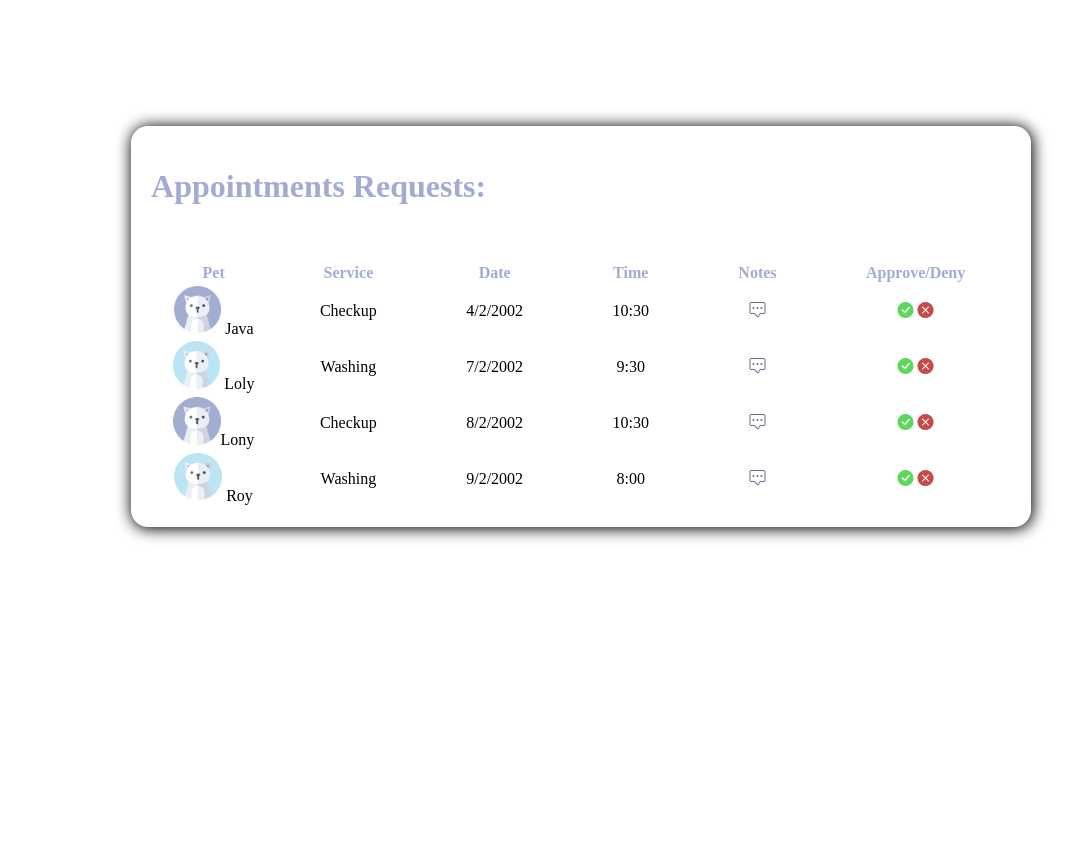
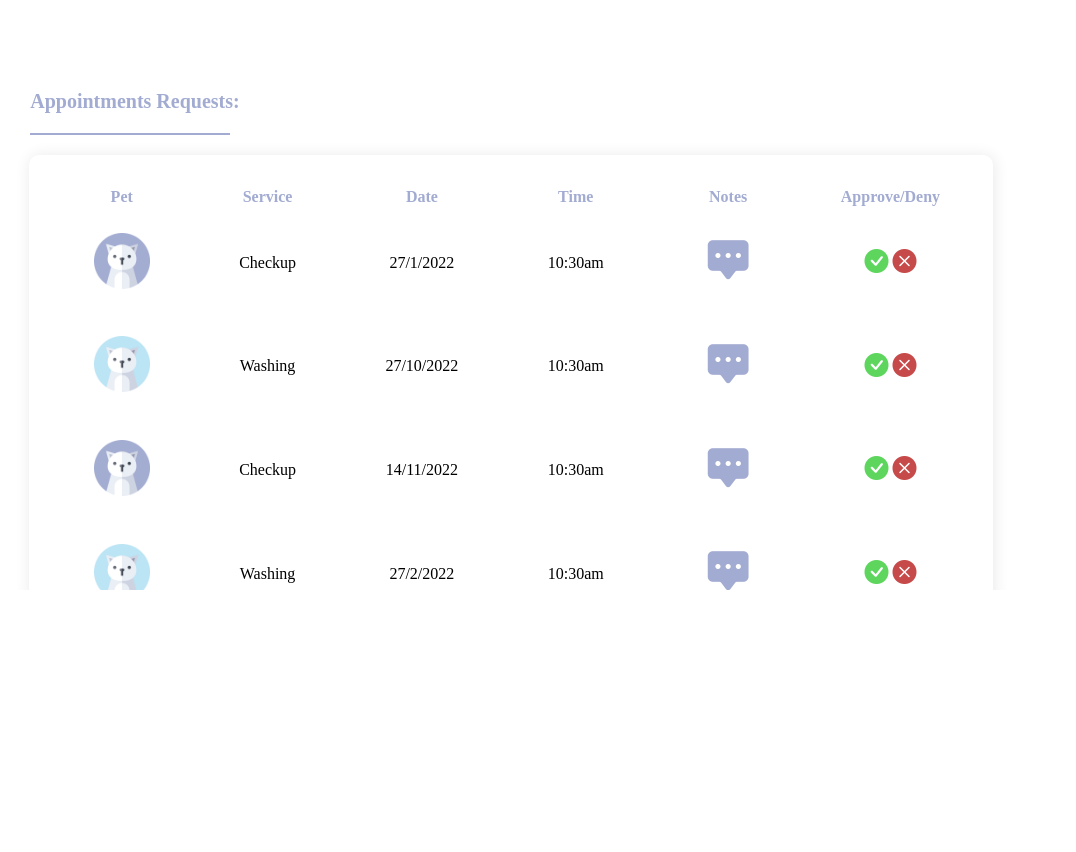
Before and after one commit to RayaAloud/PetHouse, a PHP site: page /AppointmentsRequests.html in a window 1280 px wide. Shown: the top 852 px of the page, without its empty margins (59-1135 px from the left). Run offline with PHP 8.4, Linux system fonts and the light colour scheme.

Commit message:
style location- مستطيل ريا حق الادمن
شلنا الخط الي في التيبل

```diff
--- a/AddPet.html
+++ b/AddPet.html
@@ -2,7 +2,7 @@
 <html lang="en">
     <head>
         <meta charset="utf-8">
-        <link rel="stylesheet" href="styleMyPets.css">
+        <link rel="stylesheet" href="styles/styleMyPets.css">
         <link rel="preconnect" href="https://fonts.googleapis.com">
         <link rel="preconnect" href="https://fonts.gstatic.com" crossorigin>
         <title>Add new pet</title>
--- a/AppointmentsRequests.html
+++ b/AppointmentsRequests.html
@@ -5,56 +5,89 @@
     <meta http-equiv="X-UA-Compatible" content="IE=edge">
     <meta name="viewport" content="width=device-width, initial-scale=1.0">
     <title>Appointments Requests</title>
-    <link rel="stylesheet" href="AppointmentRequest.css">
+    <link rel="stylesheet" href="styles/AppointmentRequest.css">
    <!--Icons-->
    <link rel="stylesheet" href="https://cdn.jsdelivr.net/npm/bootstrap-icons@1.8.1/font/bootstrap-icons.css">
 
 </head>
 <body>
-    <div class="frame">
-        <h1>Appointments Requests:</h1>
-        <table >
+
+    <div class="mb-4">
+        <div class="upcoming-apt">
+          <p>Appointments Requests:</p>
+        <div class="line"></div>
+      </div>
+      <div class="box mb-5">
+       <table>
+
+          <thead>
           <tr>
-                <th>Pet</th>
-                <th>Service</th>
-                <th>Date</th>
-                <th>Time</th>
-                <th>Notes</th>
+            <th class="text-center pt-4 pb-2">Pet</th>
+            <th class="text-center pt-4 pb-2">Service</th>
+            <th class="text-center pt-4 pb-2">Date</th>
+            <th class="text-center pt-4 pb-2">Time</th>
+            <th class="text-center pt-4 pb-2">Notes</th>
             <th>Approve/Deny</th>
+          </tr>
+          </thead>
+
+          <tbody>
+            <tr >
+              <td><img class="t-img" src="Images/catPurple.png" alt=""></td>
+              <td>Checkup</td>
+              <td>27/1/2022</td>
+              <td>10:30am</td>
+              <td> <button> <i class="bi bi-chat-square-dots-fill noteIcon"></i></button> </td>
+              <td><i class="bi bi-check-circle-fill"></i>    <i class="bi bi-x-circle-fill"></i></td>
             </tr>
 
             <tr>
-                <td><img class="pet-image" src="images/catPurple.png" alt="pet picture"> Java</td>
-                <td>Checkup</td>
-                <td>4/2/2002</td>
-                <td>10:30</td>
-                <td><i class="bi bi-chat-square-dots"></i></td>
+              <td><img class="t-img" src="Images/catBabyBlue.png" alt=""></td>
+              <td>Washing</td>
+              <td>27/10/2022</td>
+              <td>10:30am</td>
+              <td> <button> <i class="bi bi-chat-square-dots-fill noteIcon"> </button></td>
               <td><i class="bi bi-check-circle-fill"></i>    <i class="bi bi-x-circle-fill"></i></td>
             </tr>
 
+            <tr>
+              <td><img class="t-img" src="Images/catPurple.png" alt=""></td>
+              <td>Checkup</td>
+              <td>14/11/2022</td>
+              <td>10:30am</td>
+              <td> <button> <i class="bi bi-chat-square-dots-fill noteIcon"></button></td>
+              <td><i class="bi bi-check-circle-fill"></i>    <i class="bi bi-x-circle-fill"></i></td>
+            </tr>
 
             <tr>
-                <td><img class="pet-image" src="images/catBabyBlue.png" alt="pet picture"> Loly</td>
+              <td><img class="t-img" src="Images/catBabyBlue.png" alt=""></td>
               <td>Washing</td>
-                <td>7/2/2002</td>
-                <td>9:30</td>
-                <td><i class="bi bi-chat-square-dots"></i></td>
-                <td><i class="bi bi-check-circle-fill"></i>    <i class="bi bi-x-circle-fill"></i></td>            </tr>
+              <td>27/2/2022</td>
+              <td>10:30am</td>
+              <td> <button><i class="bi bi-chat-square-dots-fill noteIcon"></i></button></td>
+              <td><i class="bi bi-check-circle-fill"></i>    <i class="bi bi-x-circle-fill"></i></td>
+            </tr>
             <tr>
-                <td><img class="pet-image" src="images/catPurple.png" alt="pet picture">Lony</td>
-                <td>Checkup</td>
-                <td>8/2/2002</td>
-                <td>10:30</td>
-                <td><i class="bi bi-chat-square-dots"></i></td>
-                <td><i class="bi bi-check-circle-fill"></i>    <i class="bi bi-x-circle-fill"></i></td>            </tr>
+              <td><img class="t-img" src="Images/catBabyBlue.png" alt=""></td>
+              <td>Washing</td>
+              <td>27/2/2022</td>
+              <td>10:30am</td>
+              <td> <button> <i class="bi bi-chat-square-dots-fill noteIcon"></i></button></td>
+              <td><i class="bi bi-check-circle-fill"></i>    <i class="bi bi-x-circle-fill"></i></td>
+            </tr>
+
             <tr>
-                <td><img class="pet-image" src="images/catBabyBlue.png" alt="pet picture"> Roy </td>
+              <td><img class="t-img" src="Images/catBabyBlue.png" alt=""></td>
               <td>Washing</td>
-                <td>9/2/2002</td>
-                <td>8:00</td>
-                <td><i class="bi bi-chat-square-dots"></i></td>
-                <td><i class="bi bi-check-circle-fill"></i>   <i class="bi bi-x-circle-fill"></i></td>            </tr>
+              <td>27/2/2022</td>
+              <td>10:30am</td>
+              <td> <button><i class="bi bi-chat-square-dots-fill noteIcon"></i></button></td>
+              <td><i class="bi bi-check-circle-fill"></i>    <i class="bi bi-x-circle-fill"></i></td>
+            </tr>
+
+          </tbody>
         </table>
        </div>
+
 </body>
 </html>
--- a/MyPets.html
+++ b/MyPets.html
@@ -2,7 +2,7 @@
 <html lang="en">
     <head>
         <meta charset="utf-8">
-        <link rel="stylesheet" href="styleMyPets.css">
+        <link rel="stylesheet" href="styles/styleMyPets.css">
         <title>My pets</title>
         <script src="https://ajax.googleapis.com/ajax/libs/jquery/3.5.1/jquery.min.js"></script>
         <!-- Font -->
--- a/Styles/AppointmentRequest.css
+++ b/Styles/AppointmentRequest.css
@@ -1,12 +1,5 @@
 
-div{
-    margin: 10%; /*لو بحط الهدر لازم اعرف البعد عن الtop */
-    background-color:#FFFFFF;
-    display: block;
-    margin-left: auto;
-    margin-right: auto;
 
-}
 .frame{
     position: relative;
     border-radius: 17px;
@@ -38,15 +31,85 @@ th{
 .pet-image{
     width:40%;
 
+}
 
-}
-.bi-chat-square-dots{
-    color: #696f8a;
-
-}
 .bi-x-circle-fill{
   color: rgb(199, 74, 74);
+  font-size: 1.5em;
 }
 .bi-check-circle-fill{
   color: rgb(94, 214, 94);
+  font-size: 1.5em;
 }
+
+/*RAYA and REEM*/
+.line {
+    background-color: #A2ABD1;
+    width: 200px;
+    height: 2px;
+    margin-top: 10px;
+    margin-left: 5%;
+  }
+
+   p {
+      margin-left: 5%;
+      font-weight: bold;
+      color: #A2ABD1;
+      font-size: 20px;
+  }
+
+
+
+  .upcoming-apt p {
+    padding-top: 70px;
+   }
+
+  .upcoming-apt {
+    margin: 5px 20px;
+  }
+
+  .t-img {
+    width: 56px;
+    height: 56px;
+
+
+  }
+  tr{
+    border-bottom: 1px solid rgb(161, 161, 161);
+  }
+ td {
+    padding: 0.8em;
+    text-align: center;
+
+  }
+  .box{
+    overflow-y: scroll;
+    max-height: 450px;
+    max-width: 1100px;
+  }
+  .box table{
+    padding: 1em;
+    padding-top: 1.5em;
+    margin: 15px 80px;
+    width: 964px;
+    height: 392px;
+    box-shadow: 1px 1px 15px 1px #ebebeb;
+    border-radius: 10px;
+    border-spacing: 0.5em;
+  }
+
+  button{
+    border: none;
+    background: none;
+    width: 70px;
+    color:#A2ABD1;
+    height: 70px;
+    font-size: 1.5em;
+  }
+  .noteIcon{
+    color: #A2ABD1;
+    font-size: 1.7em;
+  }
+  #myPets{
+    margin-left: -20px;
+  }
--- a/Styles/Dashboard.css
+++ b/Styles/Dashboard.css
@@ -67,7 +67,6 @@
        td {
           padding: 0.8em;
           text-align: center;
-          border-bottom:  1px solid rgb(173, 173, 173);
         }
         .box{
           overflow-y: scroll;
--- a/aboutUs.html
+++ b/aboutUs.html
@@ -5,7 +5,7 @@
     <meta http-equiv="X-UA-Compatible" content="IE=edge">
     <meta name="viewport" content="width=device-width, initial-scale=1.0">
     <title>About us</title>
-    <link rel="stylesheet" href="styleAboutUs.css">
+    <link rel="stylesheet" href="styles/styleAboutUs.css">
     <!--Font-->
     <link rel="preconnect" href="https://fonts.googleapis.com">
     <link rel="preconnect" href="https://fonts.gstatic.com" crossorigin>
```
Also changed, not shown: 1 other file. Lines whose indentation alone changed are shown as unchanged.
